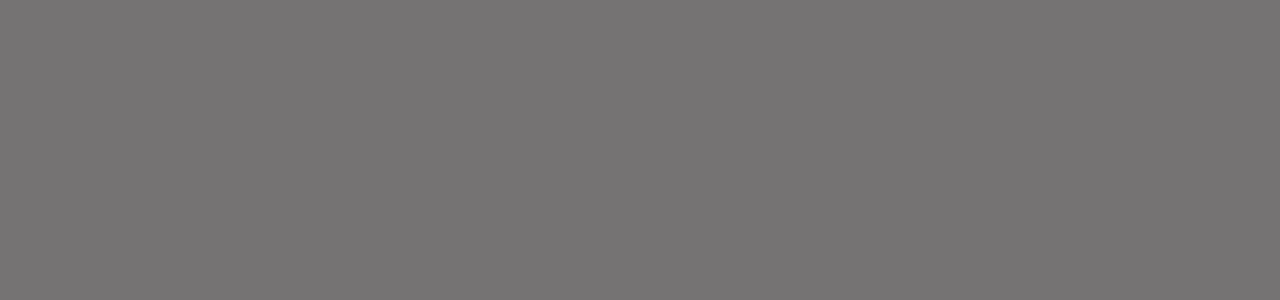
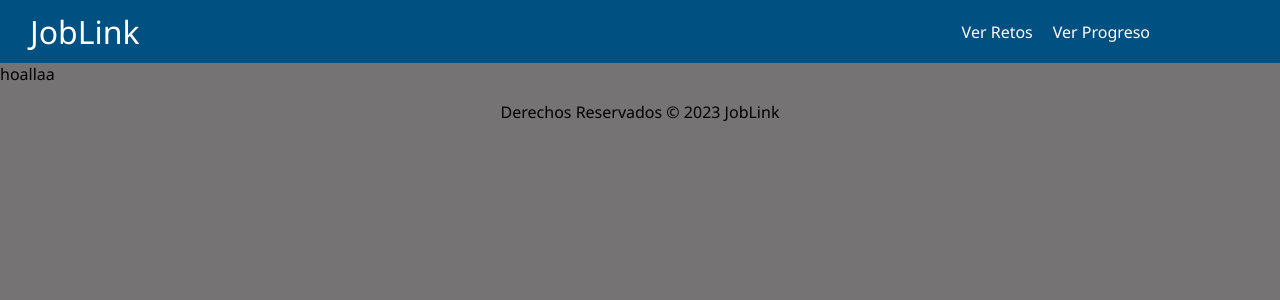
Before and after one commit to yorman-129/JobLink, a React (Vite) app in the folder vite-project/: page /home/progreso in a window 1280 px wide. Before the commit this address had no page. Shown: the top 300 px of the page. Built offline with nearby package versions, Linux system fonts and the light colour scheme.

Commit message:
feat: Progreso de los retos estructurando

```diff
--- a/vite-project/src/components/headerHome/HeaderHome.jsx
+++ b/vite-project/src/components/headerHome/HeaderHome.jsx
@@ -6,9 +6,8 @@ const HeaderHome = ({data}) => {
   const navigate = useNavigate();
 
   const handleClick=()=>{
-    const email= data.data.email
-    console.log(email)
-    navigate(`/progreso/${email}`)
+
+    navigate(`/home/progreso`)
   }
 
 
--- a/vite-project/src/main.jsx
+++ b/vite-project/src/main.jsx
@@ -4,6 +4,7 @@ import App from './App.jsx'
 import { BrowserRouter, Routes, Route } from 'react-router-dom'
 import RetosSolucion from './pages/retos/RetosSolucion.jsx'
 import Login from './pages/login/Login.jsx'
+import ProgresoRetos from './pages/progresoRetos/ProgresoRetos.jsx'
 
 
 const Router = (<BrowserRouter>
@@ -12,7 +13,7 @@ const Router = (<BrowserRouter>
     <Route path="/home" element={<App />} />
     <Route path="/login" element={<Login />} />
     <Route path="/retoSolucion/:id" element={<RetosSolucion />} />
-    <Route path="/progreso/:id" element={<RetosSolucion />} />
+    <Route path="/home/progreso" element={<ProgresoRetos />} />
   </Routes>
 </BrowserRouter>)
 
--- /dev/null
+++ b/vite-project/src/pages/progresoRetos/MainProgreso.jsx
@@ -0,0 +1,11 @@
+import React from 'react'
+
+const MainProgreso = () => {
+  return (
+    <div>
+      hoallaa
+    </div>
+  )
+}
+
+export default MainProgreso
--- a/vite-project/src/pages/progresoRetos/ProgresoRetos.jsx
+++ b/vite-project/src/pages/progresoRetos/ProgresoRetos.jsx
@@ -1,8 +1,8 @@
 import React from 'react'
 import HeaderHome from '../../components/headerHome/HeaderHome'
-import MainProgreso from './mainProgreso'
 import Footer from '../../components/footer/Footer'
 import { useParams } from 'react-router-dom';
+import MainProgreso from './mainProgreso';
 
 
 const ProgresoRetos = () => {
@@ -11,7 +11,7 @@ const ProgresoRetos = () => {
     return (
         <>
             <HeaderHome />
-            <MainProgreso data={id}/>
+            <MainProgreso/>
             <Footer/>
         </>
 
```
